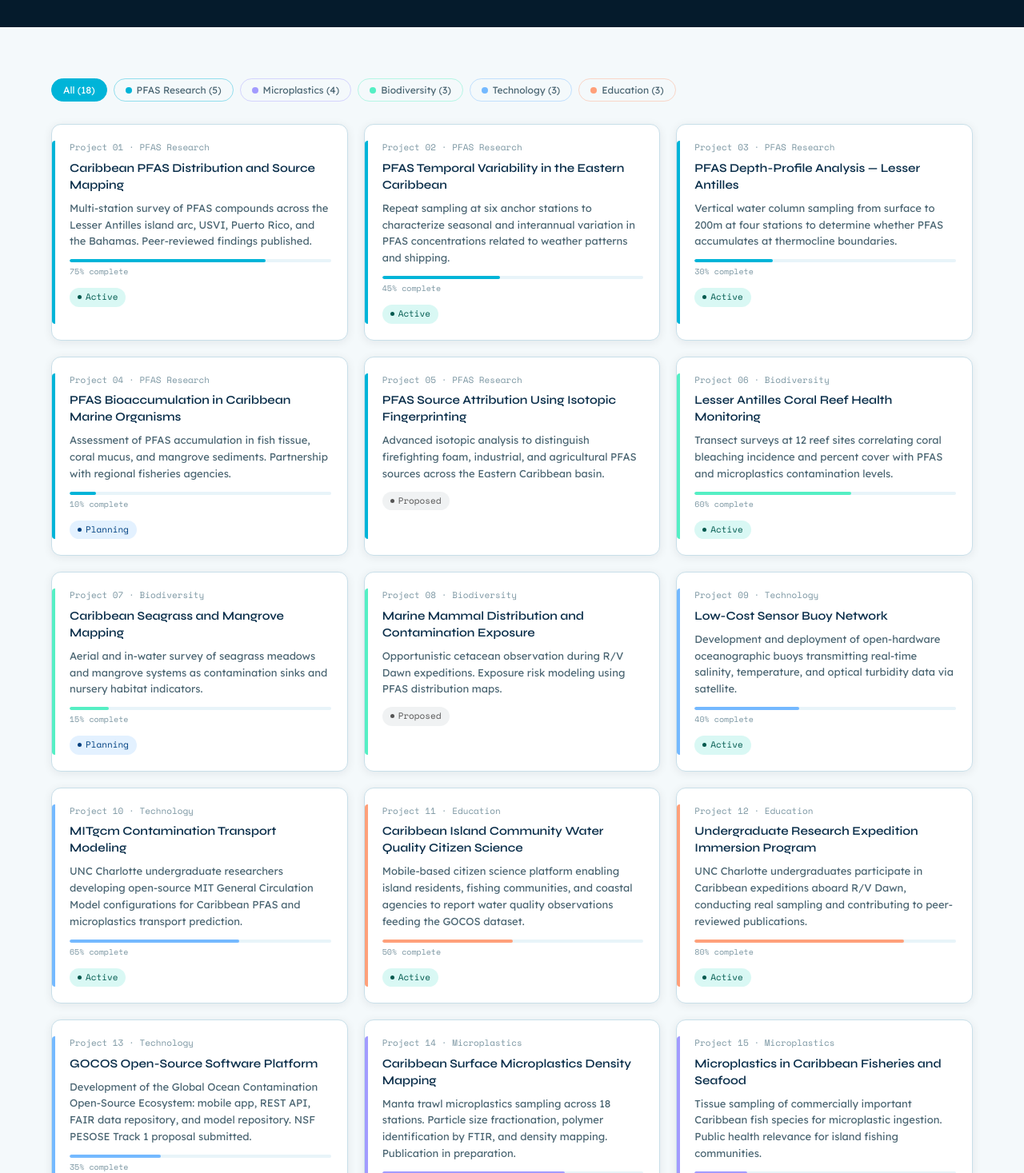
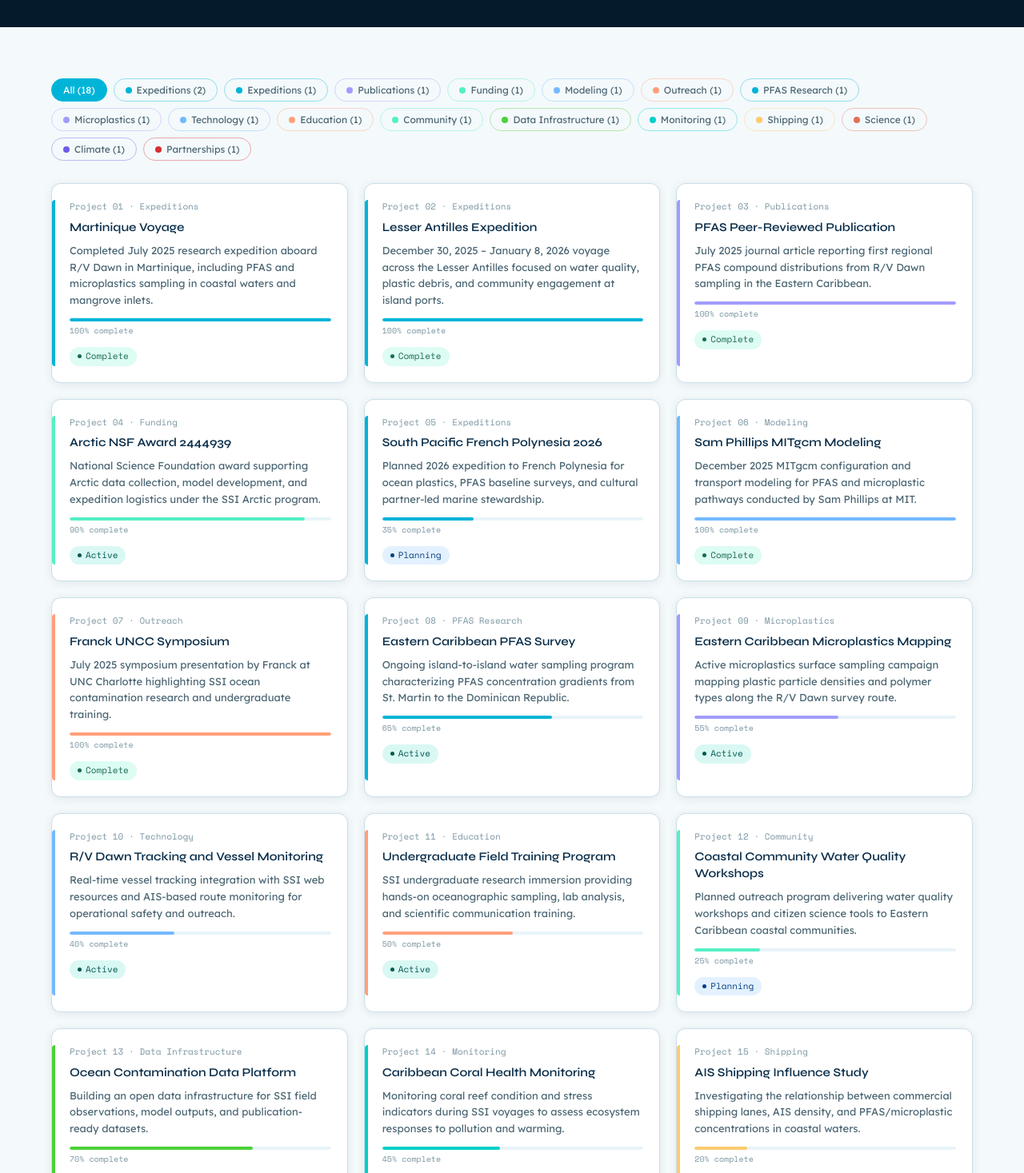
Before and after one commit to rbtipton/gocos-app, a React (Vite) app: page /portfolio in a window 1280 px wide. Shown: the part 243-1710 px from the top of the page at 80% size. Built offline with nearby package versions, Linux system fonts and the light colour scheme.

Commit message:
Fix dashboard and portfolio

```diff
--- a/src/data/projects.js
+++ b/src/data/projects.js
@@ -1,100 +1,130 @@
 export const projects = [
   {
-    id: '01', theme: 'pfas', status: 'active', progress: 75,
-    title: 'Caribbean PFAS Distribution and Source Mapping',
-    desc: 'Multi-station survey of PFAS compounds across the Lesser Antilles island arc, USVI, Puerto Rico, and the Bahamas. Peer-reviewed findings published.',
+    id: '01', theme: 'voyage', status: 'complete', progress: 100, year: 2025,
+    title: 'Martinique Voyage',
+    desc: 'Completed July 2025 research expedition aboard R/V Dawn in Martinique, including PFAS and microplastics sampling in coastal waters and mangrove inlets.',
+    link: 'https://sustainableseasinstitute.org/martinique-voyage-2025',
   },
   {
-    id: '02', theme: 'pfas', status: 'active', progress: 45,
-    title: 'PFAS Temporal Variability in the Eastern Caribbean',
-    desc: 'Repeat sampling at six anchor stations to characterize seasonal and interannual variation in PFAS concentrations related to weather patterns and shipping.',
+    id: '02', theme: 'expedition', status: 'complete', progress: 100, year: 2026,
+    title: 'Lesser Antilles Expedition',
+    desc: 'December 30, 2025 – January 8, 2026 voyage across the Lesser Antilles focused on water quality, plastic debris, and community engagement at island ports.',
+    link: 'https://sustainableseasinstitute.org/lesser-antilles-expedition-2026',
   },
   {
-    id: '03', theme: 'pfas', status: 'active', progress: 30,
-    title: 'PFAS Depth-Profile Analysis — Lesser Antilles',
-    desc: 'Vertical water column sampling from surface to 200m at four stations to determine whether PFAS accumulates at thermocline boundaries.',
+    id: '03', theme: 'publication', status: 'complete', progress: 100, year: 2025,
+    title: 'PFAS Peer-Reviewed Publication',
+    desc: 'July 2025 journal article reporting first regional PFAS compound distributions from R/V Dawn sampling in the Eastern Caribbean.',
+    link: 'https://sustainableseasinstitute.org/pfas-publication-2025',
   },
   {
-    id: '04', theme: 'pfas', status: 'planning', progress: 10,
-    title: 'PFAS Bioaccumulation in Caribbean Marine Organisms',
-    desc: 'Assessment of PFAS accumulation in fish tissue, coral mucus, and mangrove sediments. Partnership with regional fisheries agencies.',
+    id: '04', theme: 'funding', status: 'active', progress: 90, year: 2025,
+    title: 'Arctic NSF Award 2444939',
+    desc: 'National Science Foundation award supporting Arctic data collection, model development, and expedition logistics under the SSI Arctic program.',
+    link: 'https://www.nsf.gov/awardsearch/showAward?AWD_ID=2444939',
   },
   {
-    id: '05', theme: 'pfas', status: 'proposed', progress: 0,
-    title: 'PFAS Source Attribution Using Isotopic Fingerprinting',
-    desc: 'Advanced isotopic analysis to distinguish firefighting foam, industrial, and agricultural PFAS sources across the Eastern Caribbean basin.',
+    id: '05', theme: 'voyage', status: 'planning', progress: 35, year: 2026,
+    title: 'South Pacific French Polynesia 2026',
+    desc: 'Planned 2026 expedition to French Polynesia for ocean plastics, PFAS baseline surveys, and cultural partner-led marine stewardship.',
+    link: 'https://sustainableseasinstitute.org/french-polynesia-2026',
   },
   {
-    id: '06', theme: 'bio', status: 'active', progress: 60,
-    title: 'Lesser Antilles Coral Reef Health Monitoring',
-    desc: 'Transect surveys at 12 reef sites correlating coral bleaching incidence and percent cover with PFAS and microplastics contamination levels.',
+    id: '06', theme: 'modeling', status: 'complete', progress: 100, year: 2025,
+    title: 'Sam Phillips MITgcm Modeling',
+    desc: 'December 2025 MITgcm configuration and transport modeling for PFAS and microplastic pathways conducted by Sam Phillips at MIT.',
+    link: 'https://sustainableseasinstitute.org/mitgcm-modeling-2025',
   },
   {
-    id: '07', theme: 'bio', status: 'planning', progress: 15,
-    title: 'Caribbean Seagrass and Mangrove Mapping',
-    desc: 'Aerial and in-water survey of seagrass meadows and mangrove systems as contamination sinks and nursery habitat indicators.',
+    id: '07', theme: 'outreach', status: 'complete', progress: 100, year: 2025,
+    title: 'Franck UNCC Symposium',
+    desc: 'July 2025 symposium presentation by Franck at UNC Charlotte highlighting SSI ocean contamination research and undergraduate training.',
+    link: 'https://sustainableseasinstitute.org/uncc-symposium-2025',
   },
   {
-    id: '08', theme: 'bio', status: 'proposed', progress: 0,
-    title: 'Marine Mammal Distribution and Contamination Exposure',
-    desc: 'Opportunistic cetacean observation during R/V Dawn expeditions. Exposure risk modeling using PFAS distribution maps.',
+    id: '08', theme: 'pfas', status: 'active', progress: 65, year: 2026,
+    title: 'Eastern Caribbean PFAS Survey',
+    desc: 'Ongoing island-to-island water sampling program characterizing PFAS concentration gradients from St. Martin to the Dominican Republic.',
+    link: 'https://sustainableseasinstitute.org/eastern-caribbean-pfas-survey',
   },
   {
-    id: '09', theme: 'tech', status: 'active', progress: 40,
-    title: 'Low-Cost Sensor Buoy Network',
-    desc: 'Development and deployment of open-hardware oceanographic buoys transmitting real-time salinity, temperature, and optical turbidity data via satellite.',
+    id: '09', theme: 'mp', status: 'active', progress: 55, year: 2026,
+    title: 'Eastern Caribbean Microplastics Mapping',
+    desc: 'Active microplastics surface sampling campaign mapping plastic particle densities and polymer types along the R/V Dawn survey route.',
+    link: 'https://sustainableseasinstitute.org/microplastics-mapping-2026',
   },
   {
-    id: '10', theme: 'tech', status: 'active', progress: 65,
-    title: 'MITgcm Contamination Transport Modeling',
-    desc: 'UNC Charlotte undergraduate researchers developing open-source MIT General Circulation Model configurations for Caribbean PFAS and microplastics transport prediction.',
+    id: '10', theme: 'tech', status: 'active', progress: 40, year: 2026,
+    title: 'R/V Dawn Tracking and Vessel Monitoring',
+    desc: 'Real-time vessel tracking integration with SSI web resources and AIS-based route monitoring for operational safety and outreach.',
+    link: 'https://sustainableseasinstitute.org/track-r-v-dawn',
   },
   {
-    id: '11', theme: 'edu', status: 'active', progress: 50,
-    title: 'Caribbean Island Community Water Quality Citizen Science',
-    desc: 'Mobile-based citizen science platform enabling island residents, fishing communities, and coastal agencies to report water quality observations feeding the GOCOS dataset.',
+    id: '11', theme: 'education', status: 'active', progress: 50, year: 2026,
+    title: 'Undergraduate Field Training Program',
+    desc: 'SSI undergraduate research immersion providing hands-on oceanographic sampling, lab analysis, and scientific communication training.',
+    link: 'https://sustainableseasinstitute.org/undergraduate-field-training',
   },
   {
-    id: '12', theme: 'edu', status: 'active', progress: 80,
-    title: 'Undergraduate Research Expedition Immersion Program',
-    desc: 'UNC Charlotte undergraduates participate in Caribbean expeditions aboard R/V Dawn, conducting real sampling and contributing to peer-reviewed publications.',
+    id: '12', theme: 'community', status: 'planning', progress: 25, year: 2026,
+    title: 'Coastal Community Water Quality Workshops',
+    desc: 'Planned outreach program delivering water quality workshops and citizen science tools to Eastern Caribbean coastal communities.',
+    link: 'https://sustainableseasinstitute.org/community-water-quality',
   },
   {
-    id: '13', theme: 'tech', status: 'active', progress: 35,
-    title: 'GOCOS Open-Source Software Platform',
-    desc: 'Development of the Global Ocean Contamination Open-Source Ecosystem: mobile app, REST API, FAIR data repository, and model repository. NSF PESOSE Track 1 proposal submitted.',
+    id: '13', theme: 'data', status: 'active', progress: 70, year: 2026,
+    title: 'Ocean Contamination Data Platform',
+    desc: 'Building an open data infrastructure for SSI field observations, model outputs, and publication-ready datasets.',
+    link: 'https://sustainableseasinstitute.org/data-platform',
   },
   {
-    id: '14', theme: 'mp', status: 'active', progress: 70,
-    title: 'Caribbean Surface Microplastics Density Mapping',
-    desc: 'Manta trawl microplastics sampling across 18 stations. Particle size fractionation, polymer identification by FTIR, and density mapping. Publication in preparation.',
+    id: '14', theme: 'monitoring', status: 'active', progress: 45, year: 2026,
+    title: 'Caribbean Coral Health Monitoring',
+    desc: 'Monitoring coral reef condition and stress indicators during SSI voyages to assess ecosystem responses to pollution and warming.',
+    link: 'https://sustainableseasinstitute.org/coral-health-monitoring',
   },
   {
-    id: '15', theme: 'mp', status: 'planning', progress: 20,
-    title: 'Microplastics in Caribbean Fisheries and Seafood',
-    desc: 'Tissue sampling of commercially important Caribbean fish species for microplastic ingestion. Public health relevance for island fishing communities.',
+    id: '15', theme: 'shipping', status: 'planning', progress: 20, year: 2026,
+    title: 'AIS Shipping Influence Study',
+    desc: 'Investigating the relationship between commercial shipping lanes, AIS density, and PFAS/microplastic concentrations in coastal waters.',
+    link: 'https://sustainableseasinstitute.org/ais-shipping-study',
   },
   {
-    id: '16', theme: 'mp', status: 'proposed', progress: 0,
-    title: 'Plastic Debris Gyre Accumulation Modeling',
-    desc: 'Integration of R/V Dawn surface density data with Caribbean current climatology to model plastic debris accumulation zones across the island arc.',
+    id: '16', theme: 'science', status: 'complete', progress: 100, year: 2025,
+    title: '2025 Seasonal Caribbean Water Quality Report',
+    desc: 'Final report summarizing SSI 2025 field campaigns in the Caribbean, including PFAS, microplastics, and biological condition assessments.',
+    link: 'https://sustainableseasinstitute.org/2025-water-quality-report',
   },
   {
-    id: '17', theme: 'mp', status: 'active', progress: 55,
-    title: 'Vessel Antifouling and Gear as Microplastic Sources',
-    desc: 'Quantification of microplastic fiber and paint particle release from antifouling hull coatings, synthetic fishing lines, and dock lines in Caribbean marinas.',
+    id: '17', theme: 'climate', status: 'active', progress: 35, year: 2026,
+    title: 'Ocean Climate Resilience Study',
+    desc: 'Research linking contamination stressors with climate-driven ocean changes in the Eastern Caribbean region.',
+    link: 'https://sustainableseasinstitute.org/climate-resilience-study',
   },
   {
-    id: '18', theme: 'edu', status: 'planning', progress: 25,
-    title: 'Caribbean K–12 Ocean Science Curriculum',
-    desc: 'Development of standards-aligned ocean contamination science modules for primary and secondary schools across eight Eastern Caribbean island nations.',
+    id: '18', theme: 'partnership', status: 'planning', progress: 30, year: 2026,
+    title: 'Regional Island Science Partnerships',
+    desc: 'Developing collaborative research partnerships with island universities, NGOs, and government agencies across the Lesser Antilles.',
+    link: 'https://sustainableseasinstitute.org/island-partnerships',
   },
 ]
 
 export const themes = {
-  pfas: { label: 'PFAS Research',     color: '#00B4D8' },
-  mp:   { label: 'Microplastics',     color: '#A29BFE' },
-  bio:  { label: 'Biodiversity',      color: '#55EFC4' },
-  tech: { label: 'Technology',        color: '#74B9FF' },
-  edu:  { label: 'Education',         color: '#FFA07A' },
+  voyage: { label: 'Expeditions', color: '#00B4D8' },
+  expedition: { label: 'Expeditions', color: '#00B4D8' },
+  publication: { label: 'Publications', color: '#A29BFE' },
+  funding: { label: 'Funding', color: '#55EFC4' },
+  modeling: { label: 'Modeling', color: '#74B9FF' },
+  outreach: { label: 'Outreach', color: '#FFA07A' },
+  pfas: { label: 'PFAS Research', color: '#00B4D8' },
+  mp: { label: 'Microplastics', color: '#A29BFE' },
+  tech: { label: 'Technology', color: '#74B9FF' },
+  education: { label: 'Education', color: '#FFA07A' },
+  community: { label: 'Community', color: '#55EFC4' },
+  data: { label: 'Data Infrastructure', color: '#4cd137' },
+  monitoring: { label: 'Monitoring', color: '#00cec9' },
+  shipping: { label: 'Shipping', color: '#fdcb6e' },
+  science: { label: 'Science', color: '#e17055' },
+  climate: { label: 'Climate', color: '#6c5ce7' },
+  partnership: { label: 'Partnerships', color: '#d63031' },
 }
--- a/src/pages/Dashboard.jsx
+++ b/src/pages/Dashboard.jsx
@@ -43,20 +43,68 @@ export default function Dashboard() {
           </div>
         </div>
 
-        <div className="card" style={{ padding: 0, overflow: 'hidden' }}>
-          <div style={{ backgroundColor: '#001a33', padding: '12px 16px', borderBottom: '1px solid #004080' }}>
-            <div style={{ fontSize: 13, fontFamily: 'var(--font-mono)', color: 'var(--text2)' }}>
-              Live Position — MMSI 368308940
+        <div className="card" style={{ backgroundColor: '#001a33', color: 'white', padding: '24px', border: '1px solid #003366' }}>
+          <div style={{ marginBottom: 18 }}>
+            <div style={{ fontSize: 14, fontFamily: 'var(--font-mono)', color: '#8ab7de', marginBottom: 4 }}>
+              Live Vessel Tracking
             </div>
+            <div style={{ fontSize: 20, fontWeight: 600 }}>R/V Dawn Mission Overview</div>
           </div>
-          <div style={{ position: 'relative', width: '100%' }}>
-            <iframe
-              src="https://www.vesselfinder.com/embed/?mmsi=368308940&zoom=9&colorscheme=0&names=true&speed=true&course=true"
-              width="100%"
-              height="380px"
-              frameBorder="0"
-              style={{ display: 'block', backgroundColor: '#f5f5f5' }}
-            />
+
+          <div style={{ display: 'flex', flexWrap: 'wrap', gap: 12, marginBottom: 24 }}>
+            <a
+              href="https://sustainableseasinstitute.org/track-r-v-dawn/"
+              target="_blank"
+              rel="noopener noreferrer"
+              style={{
+                backgroundColor: '#004b80',
+                color: 'white',
+                padding: '12px 16px',
+                borderRadius: 8,
+                textDecoration: 'none',
+                fontWeight: 600,
+                minWidth: 200,
+                textAlign: 'center',
+              }}
+            >
+              Live Map — SSI Website
+            </a>
+            <a
+              href="https://www.vesselfinder.com/?mmsi=368308940"
+              target="_blank"
+              rel="noopener noreferrer"
+              style={{
+                backgroundColor: '#002b54',
+                color: 'white',
+                padding: '12px 16px',
+                borderRadius: 8,
+                textDecoration: 'none',
+                fontWeight: 600,
+                minWidth: 200,
+                textAlign: 'center',
+              }}
+            >
+              VesselFinder
+            </a>
+          </div>
+
+          <div style={{ display: 'grid', gridTemplateColumns: 'repeat(auto-fit, minmax(180px, 1fr))', gap: 16 }}>
+            <div style={{ backgroundColor: '#002848', borderRadius: 12, padding: '16px' }}>
+              <div style={{ fontSize: 12, color: '#8ab7de', marginBottom: 6 }}>Current mission</div>
+              <div style={{ fontSize: 16, fontWeight: 600 }}>St. Martin → Dominican Republic</div>
+            </div>
+            <div style={{ backgroundColor: '#002848', borderRadius: 12, padding: '16px' }}>
+              <div style={{ fontSize: 12, color: '#8ab7de', marginBottom: 6 }}>Mission dates</div>
+              <div style={{ fontSize: 16, fontWeight: 600 }}>Mid-June – July 2026</div>
+            </div>
+            <div style={{ backgroundColor: '#002848', borderRadius: 12, padding: '16px' }}>
+              <div style={{ fontSize: 12, color: '#8ab7de', marginBottom: 6 }}>Duration</div>
+              <div style={{ fontSize: 16, fontWeight: 600 }}>3 weeks</div>
+            </div>
+            <div style={{ backgroundColor: '#002848', borderRadius: 12, padding: '16px' }}>
+              <div style={{ fontSize: 12, color: '#8ab7de', marginBottom: 6 }}>Ocean region</div>
+              <div style={{ fontSize: 16, fontWeight: 600 }}>Eastern Caribbean Sea</div>
+            </div>
           </div>
         </div>
 
```
